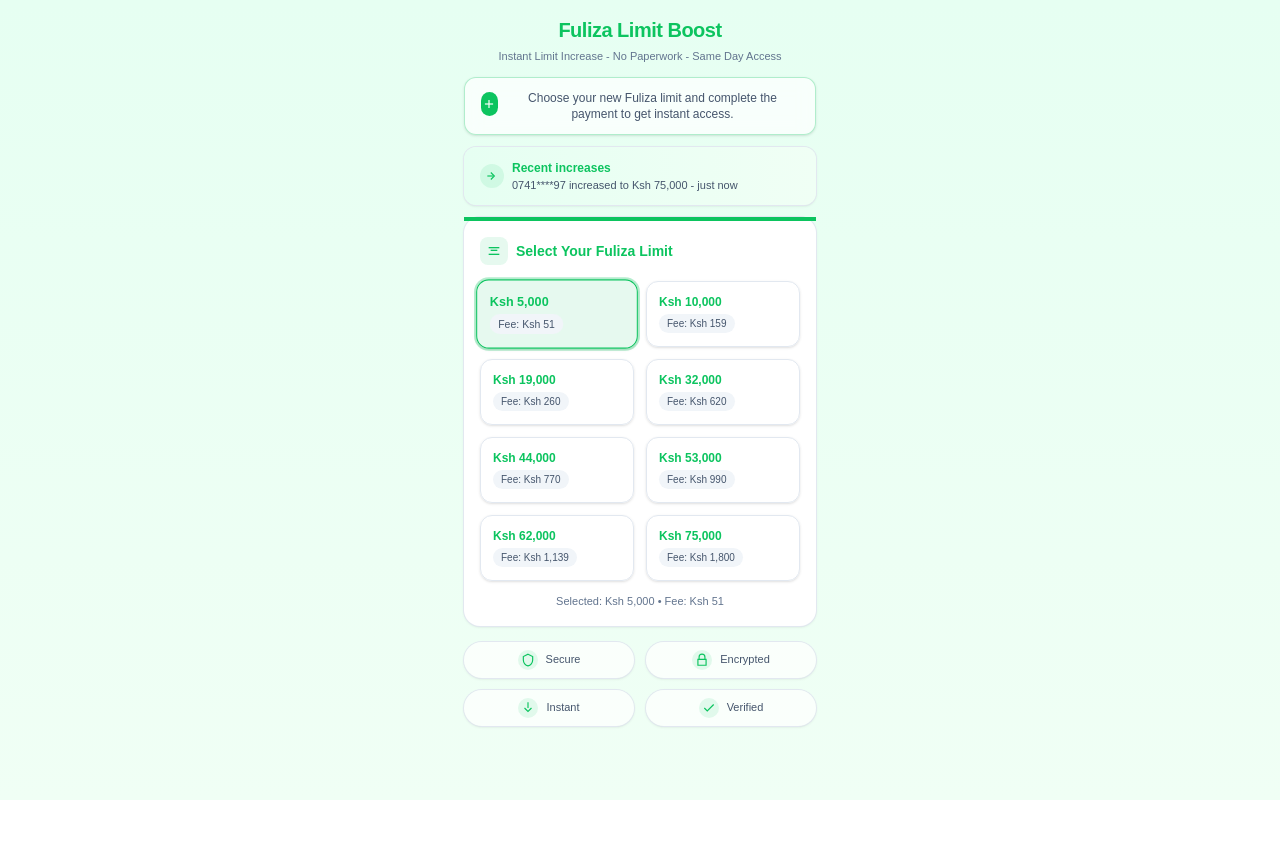
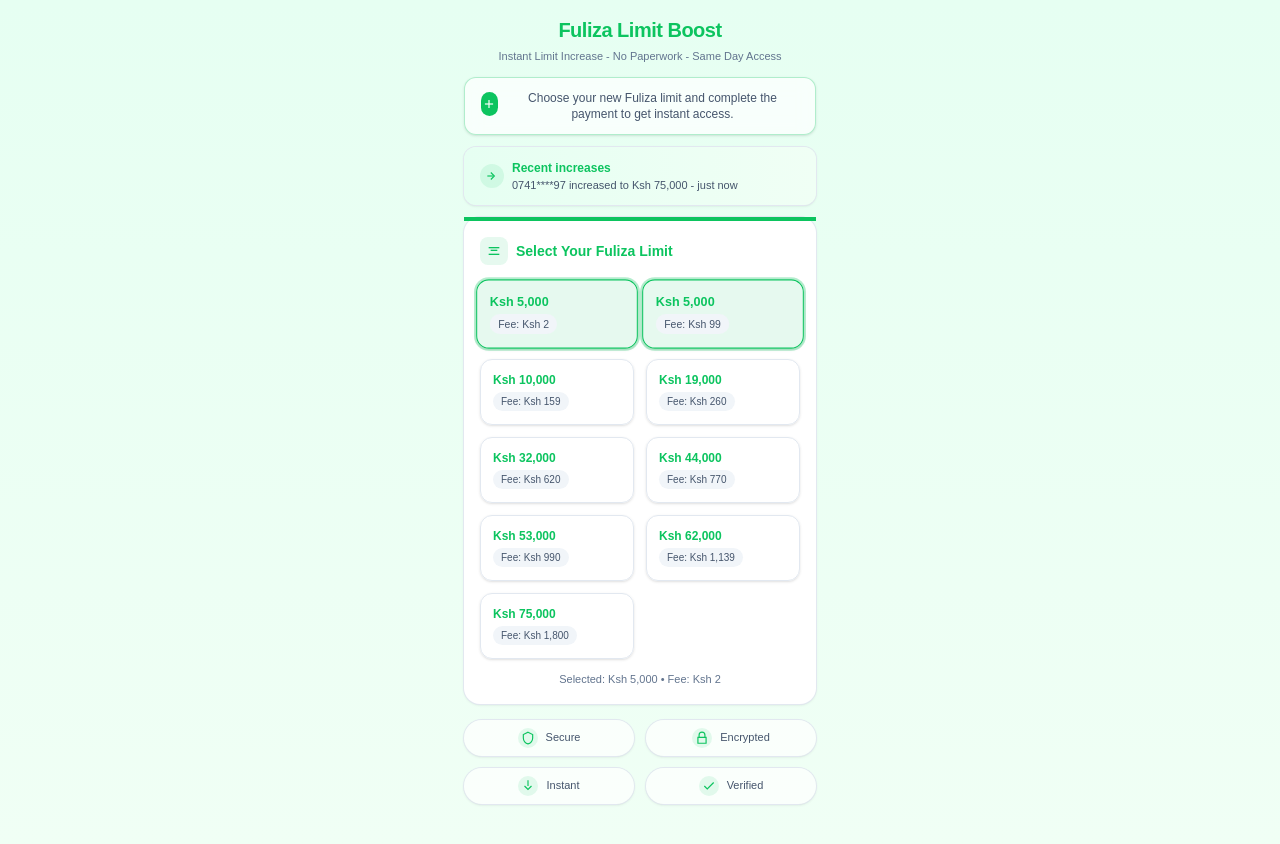
Before and after one commit to joggymina/my-fuliza-limit-analysis, a Next.js app: page / in a window 1280 px wide. Before the commit the page ends 800 px from the top, so only its background shows below. Built offline with nearby package versions, Linux system fonts and the light colour scheme.

Commit message:
recent update

```diff
--- a/src/app/page.tsx
+++ b/src/app/page.tsx
@@ -20,7 +20,8 @@
 export default function FulizaBoostPage() {
   const limits = React.useMemo(
     () => [
-      { amount: 5000, fee: 51 },
+      { amount: 5000, fee: 2 },
+      { amount: 5000, fee: 99 },
       { amount: 10000, fee: 159 },
       { amount: 19000, fee: 260 },
       { amount: 32000, fee: 620 },
```
